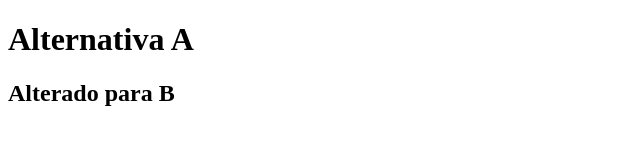
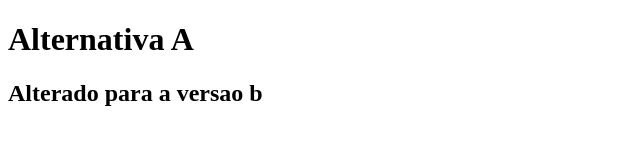
Before and after one commit to JoaoGabrielSanti/Curso, a plain HTML site: page index.html in a window 1280 px wide. Shown: the whole page, without its empty margins (0-640 px from the left). Drawn offline with Linux system fonts and the light colour scheme.

Commit message:
mais uma versao atualizada

```diff
--- a/index.html
+++ b/index.html
@@ -7,6 +7,6 @@
 </head>
 <body>
     <h1>Alternativa A</h1>
-    <h2>Alterado para B</h2>
+    <h2>Alterado para a versao b</h2>
 </body>
 </html>
```
